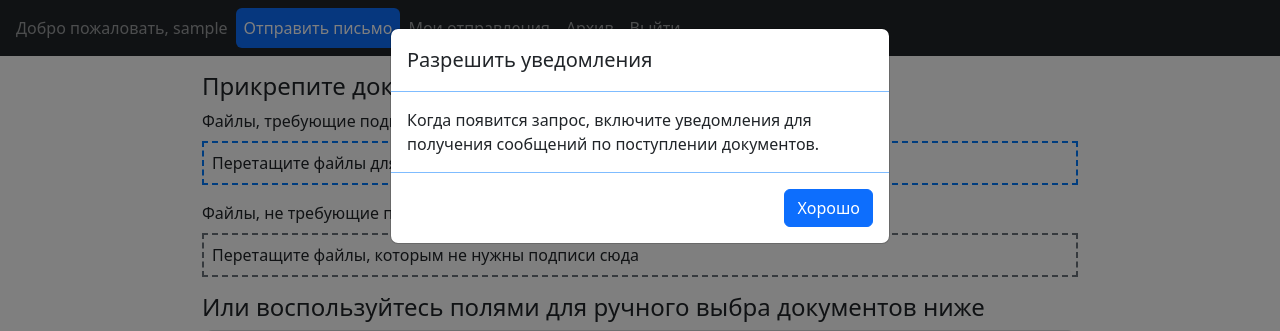
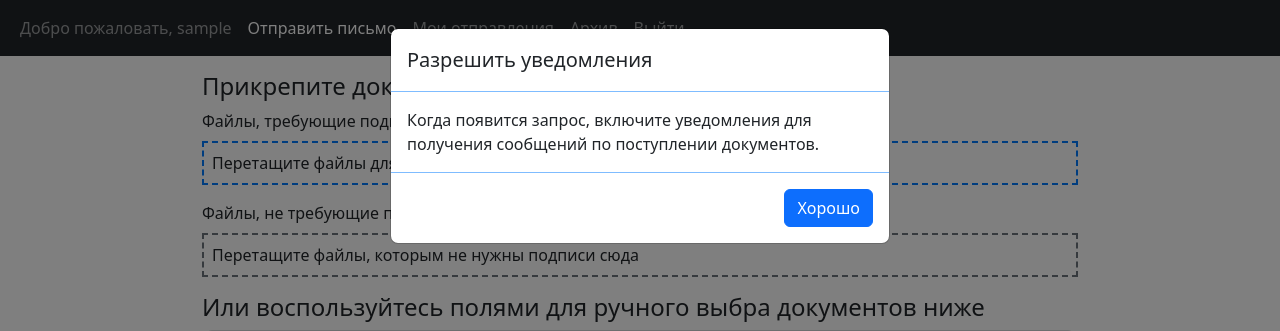
Before and after one commit to DimulyaPlay/firstWebProject, a Flask app: page / in a window 1280 px wide. Shown: the top 331 px of the page. Run offline with Flask 3, Linux system fonts and the light colour scheme; the visitor is signed in with stand-in values (Sample User, id 1); data comes from the database, SQL or seed files in the repository; parts of the project's set-up code (start-up, migrations or seed data) failed here and were passed over; some libraries are stand-ins or nearby versions.

Commit message:
html+js fixes

```diff
--- a/converter/static/js/index.js
+++ b/converter/static/js/index.js
@@ -16,7 +16,7 @@ $(document).ready(function () {
             <div class="signature-file-block bg-secondary bg-opacity-25 rounded p-1 m-1" data-file-index="${index}">
                 <div class="row">
                     <div class="col-md-6 mb-0 mt-2">
-                        <label class="form-label">Файл на подпись:
+                        <label class="form-label d-block">Файл на подпись:
                             <input type="file" class="form-control btn btn-primary"  id="formFile${index}" name="file${index}" accept=".pdf" />
                         </label>
                         <div class="form-check mb-0">
@@ -49,7 +49,7 @@ $(document).ready(function () {
                         </div>
                     </div>
                     <div class="col-md-6 mb-0 mt-2">
-                        <label class="form-label">Выберите подпись, если файл подписан:
+                        <label class="form-label d-block">Выберите подпись, если файл подписан:
                             <input type="file" class="form-control btn btn-secondary" name="sig${index}" accept=".sig" />
                         </label>
                         <div class="text-end">
--- a/converter/templates/index.html
+++ b/converter/templates/index.html
@@ -24,7 +24,7 @@
             <div class="signature-file-block bg-secondary bg-opacity-25 rounded p-1 m-1" data-file-index=0>
                 <div class="row">
                     <div class="col-md-6 mb-0">
-                        <label class="form-label">Файл на подпись:
+                        <label class="form-label d-block">Файл на подпись:
                             <input type="file" class="form-control btn btn-primary" id="formFile1" name="file1"
                                 accept=".pdf, .doc, .docx, .rtf, .odt" />
                         </label>
@@ -59,7 +59,7 @@
                         </div>
                     </div>
                     <div class="col-md-6 mb-0">
-                        <label class="form-label">Выберите подпись, если файл подписан:
+                        <label class="form-label d-block">Выберите подпись, если файл подписан:
                             <input type="file" class="form-control btn btn-secondary" name="sig1" accept=".sig" />
                         </label>
                         <div class="text-end">
--- a/converter/templates/layout.html
+++ b/converter/templates/layout.html
@@ -12,30 +12,56 @@
 </head>
 <body>
 <nav class="navbar navbar-expand-lg navbar-dark bg-dark fixed-top">
-    <div class="nav nav-pills" style="margin-left:0.5rem">
-        <div class="navbar-nav">
+    <div class="container-fluid">
+        <button class="navbar-toggler" type="button" data-bs-toggle="collapse" data-bs-target="#navbarContent" aria-controls="navbarContent" aria-expanded="false" aria-label="Toggle navigation">
+            <span class="navbar-toggler-icon"></span>
+        </button>
+        <div class="collapse navbar-collapse" id="navbarContent">
+            <ul class="navbar-nav me-auto mb-2 mb-lg-0">
                 {% if user.is_authenticated %}
-            <a class="nav-item nav-link" id="welcomeUser">Добро пожаловать, {{ user.login }}</a>
-            <a class="nav-item nav-link {{ 'active' if title=='Отправить письмо' else '' }}" id="home" href="/create_message">Отправить письмо</a>
-            <a class="nav-item nav-link {{ 'active' if title=='Мои отправления' else '' }}" id="outbox" href="/outbox">Мои отправления</a>
-            <a class="nav-item nav-link {{ 'active' if title=='Архив' else '' }}" id="archive" href="/archive">Архив</a>
+                <li class="nav-item">
+                    <a class="nav-link" id="welcomeUser">Добро пожаловать, {{ user.login }}</a>
+                </li>
+                <li class="nav-item">
+                    <a class="nav-link {{ 'active' if title=='Отправить письмо' else '' }}" id="home" href="/create_message">Отправить письмо</a>
+                </li>
+                <li class="nav-item">
+                    <a class="nav-link {{ 'active' if title=='Мои отправления' else '' }}" id="outbox" href="/outbox">Мои отправления</a>
+                </li>
+                <li class="nav-item">
+                    <a class="nav-link {{ 'active' if title=='Архив' else '' }}" id="archive" href="/archive">Архив</a>
+                </li>
                 {% if user.has_role(2) %}
-            <a class="nav-item nav-link {{ 'active' if title=='Кабинет судьи' else '' }}" id="judgeCabinet" href="/judge_cabinet">Кабинет судьи</a>
+                <li class="nav-item">
+                    <a class="nav-link {{ 'active' if title=='Кабинет судьи' else '' }}" id="judgeCabinet" href="/judge_cabinet">Кабинет судьи</a>
+                </li>
                 {% endif %}
                 {% if user.has_role(1) %}
-            <a class="nav-item nav-link {{ 'active' if title=='Кабинет ЭПР' else '' }}" id="eprCabinet" href="/epr_cabinet">Кабинет ЭПР</a>
+                <li class="nav-item">
+                    <a class="nav-link {{ 'active' if title=='Кабинет ЭПР' else '' }}" id="eprCabinet" href="/epr_cabinet">Кабинет ЭПР</a>
+                </li>
                 {% endif %}
                 {% if user.login == 'admin' %}
-            <a class="nav-item nav-link {{ 'active' if title=='Панель управления' else '' }}" id="adminPanel" href="/admin">Панель управления</a>
+                <li class="nav-item">
+                    <a class="nav-link {{ 'active' if title=='Панель управления' else '' }}" id="adminPanel" href="/admin">Панель управления</a>
+                </li>
                 {% endif %}
-            <a class="nav-item nav-link" id="logout" href="/logout">Выйти</a>
+                <li class="nav-item">
+                    <a class="nav-link" id="logout" href="/logout">Выйти</a>
+                </li>
                 {% else %}
-            <a class="nav-item nav-link {{ 'active' if title=='Войти' else '' }}" id="login" href="/login">Войти</a>
-            <a class="nav-item nav-link {{ 'active' if title=='Зарегистрироваться' else '' }}" id="register" href="/register">Зарегистрироваться</a>
+                <li class="nav-item">
+                    <a class="nav-link {{ 'active' if title=='Войти' else '' }}" id="login" href="/login">Войти</a>
+                </li>
+                <li class="nav-item">
+                    <a class="nav-link {{ 'active' if title=='Зарегистрироваться' else '' }}" id="register" href="/register">Зарегистрироваться</a>
+                </li>
                 {% endif %}
+            </ul>
         </div>
     </div>
 </nav>
+
 {% with messages = get_flashed_messages(with_categories=true) %}
 {% if messages %}
 {% for category, message in messages %}
```
Lines whose indentation alone changed are shown as unchanged.
